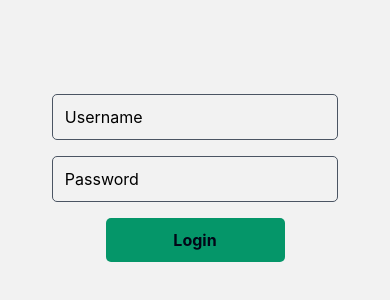
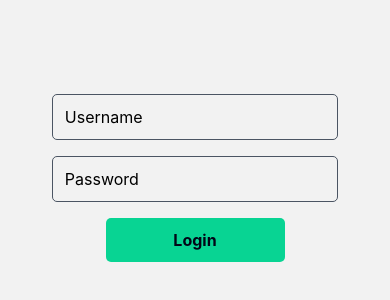
Before and after one commit to jonichi16/sample_project_rn, a React Native app: screen /Auth in a window 390 px wide. Shown: the part 244-544 px from the top of the page. Built offline with nearby package versions, Linux system fonts and the light colour scheme.

Commit message:
Update primary color

```diff
--- a/src/common/styles/colors.ts
+++ b/src/common/styles/colors.ts
@@ -1,7 +1,7 @@
 export const primary = {
   dark: '#020617',
   light: '#f8fafc',
-  p600: '#059669',
+  p600: '#08D493',
   p500: '#10b981',
   error: '#e11d48',
   border: '#4b5563',
```
